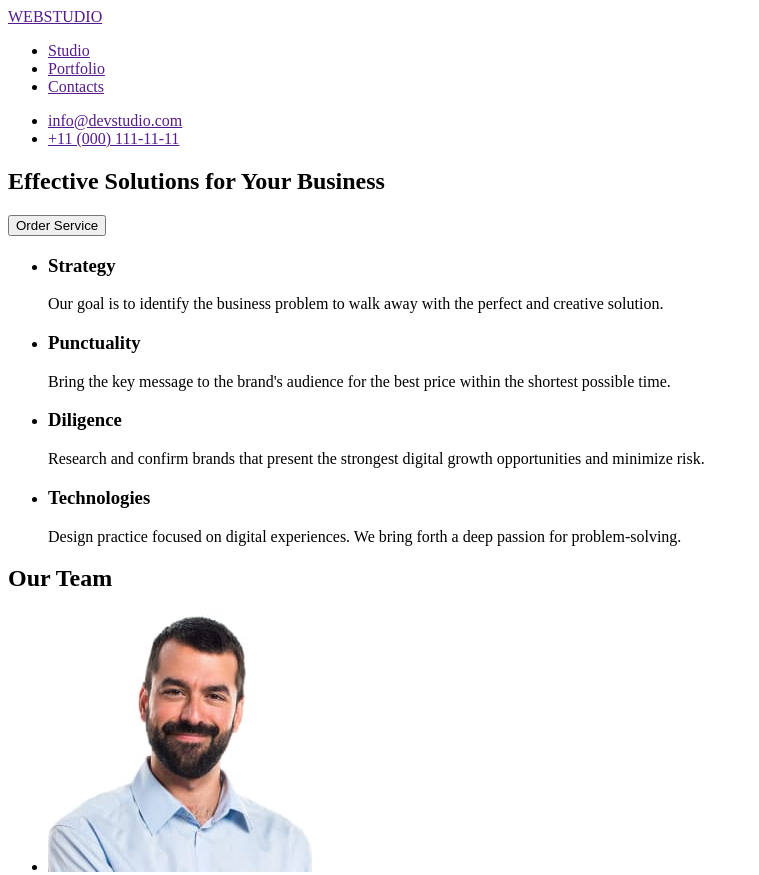
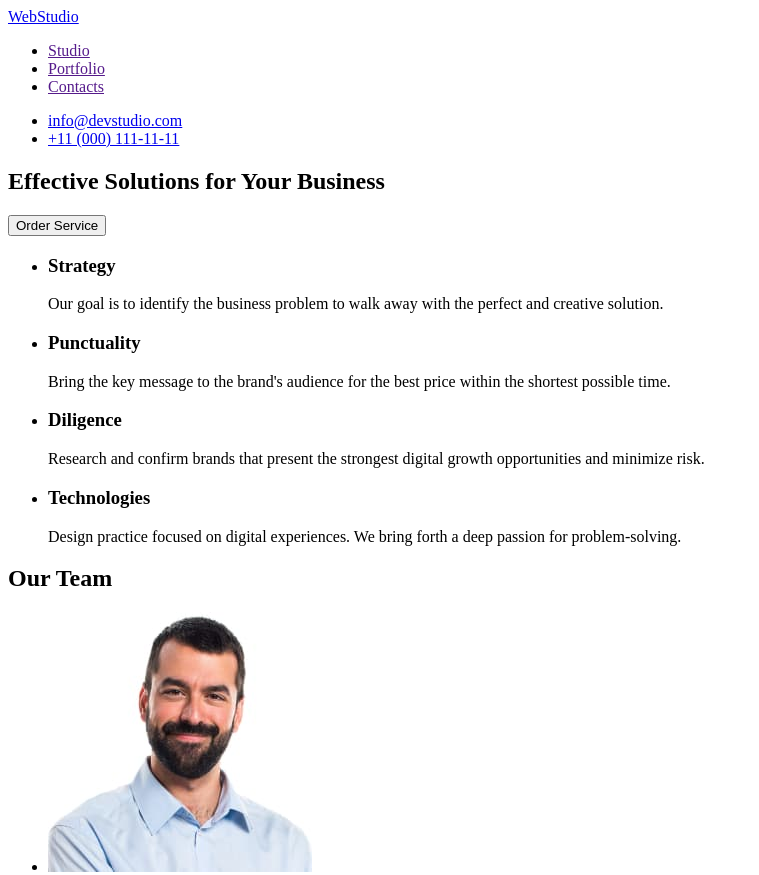
Before and after one commit to hisio13/goit-markup-hw-01, a plain HTML site: page index.html in a window 1280 px wide. Shown: the top 875 px of the page, without its empty margins (0-759 px from the left). Drawn offline with Linux system fonts and the light colour scheme.

Commit message:
add index file

```diff
--- a/index.html
+++ b/index.html
@@ -8,22 +8,26 @@
   <body>
     <header>
       <nav>
-        <a href="">WEBSTUDIO</a>
+        <a href="./index.html">WebStudio</a>
         <ul>
           <li><a href="">Studio</a></li>
           <li><a href="">Portfolio</a></li>
           <li><a href="">Contacts</a></li>
         </ul>
       </nav>
-      <ul>
-        <li><a href="">info@devstudio.com</a></li>
-        <li><a href="">+11 (000) 111-11-11</a></li>
-      </ul>
+      <adress>
+        <ul>
+          <li><a href="mailto:info@devstudio.com">info@devstudio.com</a></li>
+          <li><a href="tel:+110001111111">+11 (000) 111-11-11</a></li>
+        </ul>
+      </adress>
     </header>
     <main>
       <section>
         <h1>Effective Solutions for Your Business</h1>
         <button type="button">Order Service</button>
+      </section>
+      <section>
         <ul>
           <li>
             <h3>Strategy</h3>
@@ -102,7 +106,7 @@
       </section>
     </main>
     <footer>
-      <a href="">WEBSTUDIO</a>
+      <a href="./index.html">WebStudio</a>
       <p>
         Increase the flow of customers and sales for your business with digital
         marketing & growth solutions.
```
